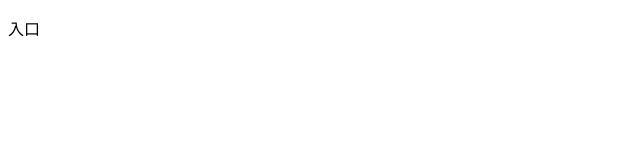
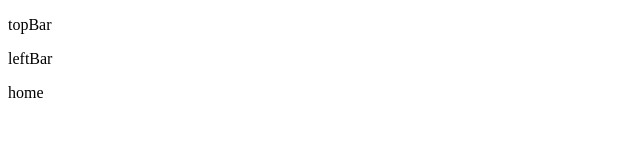
Before and after one commit to CanwJerry/bxgVue, a Vue app: page /#/home in a window 1280 px wide. Shown: the top 160 px of the page, without its empty margins (0-640 px from the left). Built offline with nearby package versions, Linux system fonts and the light colour scheme.

Commit message:
基本布局完成，接下来完成element-ui的插入

```diff
--- a/src/component/App.vue
+++ b/src/component/App.vue
@@ -1,6 +1,8 @@
 <template>
      <section>
-         <p>入口</p>
+         <v-topBar></v-topBar>
+         <v-leftBar></v-leftBar>
+         <router-view></router-view>
      </section>
 </template>
 
--- /dev/null
+++ b/src/component/frame/leftBar.vue
@@ -0,0 +1,13 @@
+<template>
+     <section id="leftBar">
+            <p>leftBar</p>
+     </section>
+</template>
+
+<script>
+
+</script>
+
+<style scoped>
+
+</style>
--- /dev/null
+++ b/src/component/frame/topBar.vue
@@ -0,0 +1,13 @@
+<template>
+     <section id="topBar">
+            <p>topBar</p>
+     </section>
+</template>
+
+<script>
+
+</script>
+
+<style scoped>
+
+</style>
--- /dev/null
+++ b/src/component/home/home.vue
@@ -0,0 +1,13 @@
+<template>
+     <section id="leftBar">
+            <p>home</p>
+     </section>
+</template>
+
+<script>
+
+</script>
+
+<style scoped>
+
+</style>
--- a/webpack.config.js
+++ b/webpack.config.js
@@ -55,7 +55,7 @@ module.exports = {
             {
                 test: /\.js$/,
                 use: [ 'babel-loader' ],
-                exclude: path.resolve(__dirname, '../node_modules')
+                exclude: path.resolve(__dirname, 'node_modules')
             },
 
             // vue
```
Also changed, not shown: package.json (+6 -3 lines), src/js/main.js (+8 -7 lines).
